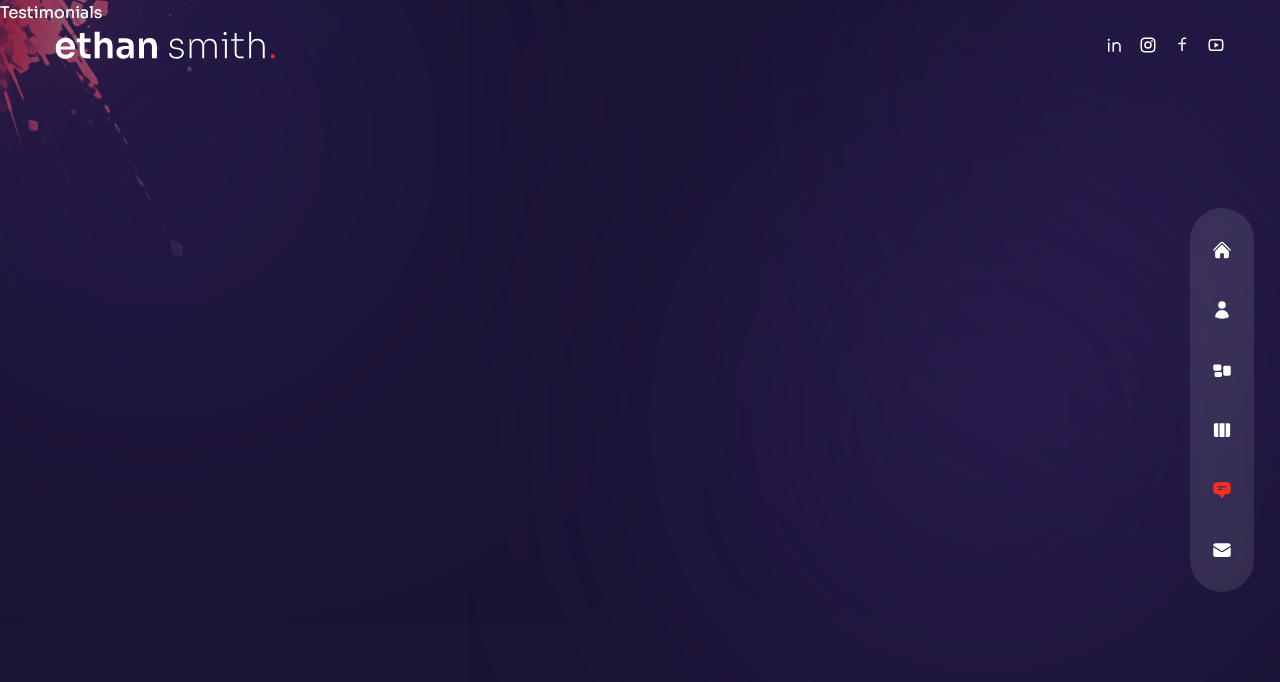
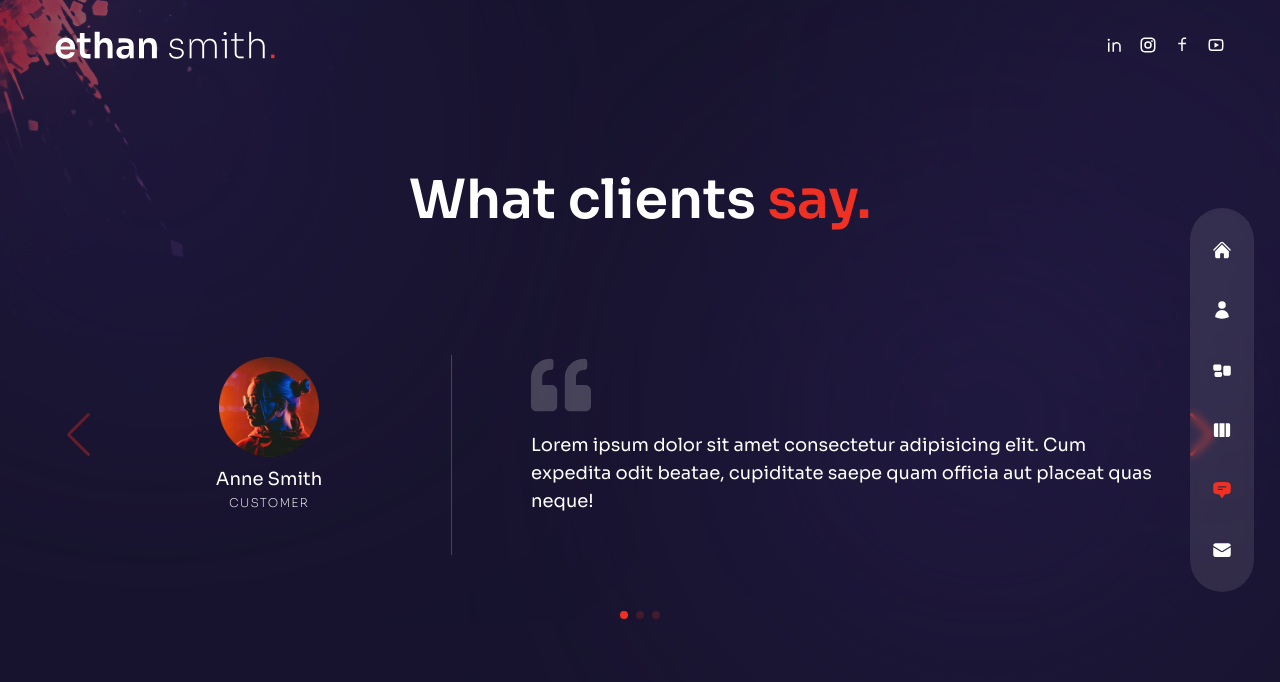
Before and after one commit to RichardUdoh/RuPortfolio, a Next.js app: page /testimonials in a window 1280 px wide. Shown: the top 682 px of the page. Built offline with nearby package versions, Linux system fonts and the light colour scheme.

Commit message:
testimonials page done

```diff
--- a/components/TestimonialSlider.js
+++ b/components/TestimonialSlider.js
@@ -1,9 +1,9 @@
 import { Swiper, SwiperSlide } from 'swiper/react'
-import { Pagination } from 'swiper'
+import { Navigation, Pagination } from 'swiper'
 import 'swiper/css'
-import 'swiper/css/free-mode'
+import 'swiper/css/navigation'
 import 'swiper/css/pagination'
-import {BsArrowRight} from 'react-icons/bs'
+import {FaQuoteLeft} from 'react-icons/fa'
 import Image from 'next/image'
 
 
@@ -30,6 +30,7 @@
     message:
       'Lorem ipsum dolor sit amet consectetur adipisicing elit. Cum expedita odit beatae, cupiditate saepe quam officia aut placeat quas neque!',
   },
+
 ];
 
 
@@ -39,31 +40,46 @@
 const TestimonialSlider = () => {
   return (
     <Swiper
-    spaceBetween={10}
+    navigation={true}
     pagination={{
       clickable: true
     }}
-    modules={[Pagination]}
-    className='h-[280px] sm:h-[480px]'
+    modules={[Navigation, Pagination]}
+    className='h-[400px]'
     >
       {
-        testimonialSlider.map((person,index) => {
+        testimonialData.map((person,index) => {
           return (
             <SwiperSlide key={index}>
-              <div>
+              <div className='flex flex-col items-center md:flex-row gap-x-8 h-full px-16'>
                 {/* avatar, name, position  */}
-                <div>
-                  {/* avatar  */}
-                  <div>avatar image</div>
-                  {/* name  */}
-                  <div>name</div>
-                  {/* position */}
-                  <div>position</div>
+                <div className='w-full max-w-[300px] flex flex-col xl:justify-center items-center
+                relative mx-auto xl:mx-0'>
+                  <div className='flex flex-col justify-center text-center'>
+                    {/* avatar  */}
+                    <div className='mb-2 mx-auto'>
+                      <Image src={person.image} width={100} height={100} alt=''/>
+                    </div>
+                    {/* name  */}
+                    <div className='text-lg'>{person.name}</div>
+                    {/* position */}
+                    <div className='text-[12px] uppercase font-extralight tracking-widest'>{person.position}</div>
+                  </div>
                 </div>
-              </div>
-              <div>
-                {/* quote & messages */}
-                <div>quote & message</div>
+
+                {/* quote & message */}
+                <div className='flex-1 flex-col justify-center before:w-[1px]
+                xl:before:bg-white/20 xl:before:absolute xl:before:left-0 xl:before:h-[200px] relative
+                  xl:pl-20'>
+                  {/* Quote icon  */}
+                  <div className='mb-4'>
+                    <FaQuoteLeft className='text-4xl xl:text-6xl text-white/20 mx-auto md:mx-0'/>
+                  </div>
+                  {/* message  */}
+                  <div className='xl:text-lg text-center md:text-left'>
+                    {person.message}
+                  </div>
+                </div>
               </div>
             </SwiperSlide>
           )
--- a/pages/contact/index.js
+++ b/pages/contact/index.js
@@ -1,5 +1,5 @@
 const Contact = () => {
-  return <div>Contact</div>;
-};
+  return <div>Contact</div>
+}
 
-export default Contact;
+export default Contact
--- a/pages/testimonials/index.js
+++ b/pages/testimonials/index.js
@@ -1,5 +1,33 @@
+import TestimonialsSlider from '../../components/TestimonialSlider'
+import {motion} from 'framer-motion'
+import { fadeIn } from '../../variants';
+
 const Testimonials = () => {
-  return <div>Testimonials</div>;
+  return (
+    <div className='h-full bg-primary/30 py-32 text-center'>
+      <div className='container mx-auto h-full flex flex-col justify-center'>
+        {/* title  */}
+        <motion.h2
+          variants={fadeIn('up', 0.2)}
+          initial='hidden'
+          animate='show'
+          exit='hidden'
+          className='h2 mb-8 xl:mb-0'
+        >
+          What clients <span className='text-accent'>say.</span>
+        </motion.h2>
+        {/* slider */}
+        <motion.div
+          variants={fadeIn('up', 0.4)}
+          initial='hidden'
+          animate='show'
+          exit='hidden'
+        >
+          <TestimonialsSlider/>
+        </motion.div>
+      </div>
+    </div>
+  )
 };
 
-export default Testimonials;
+export default Testimonials
```
